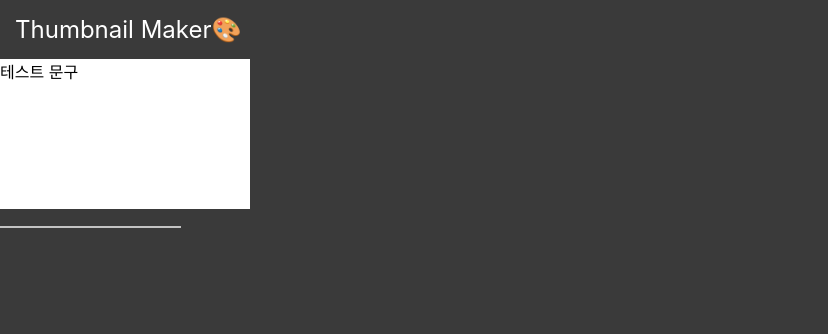
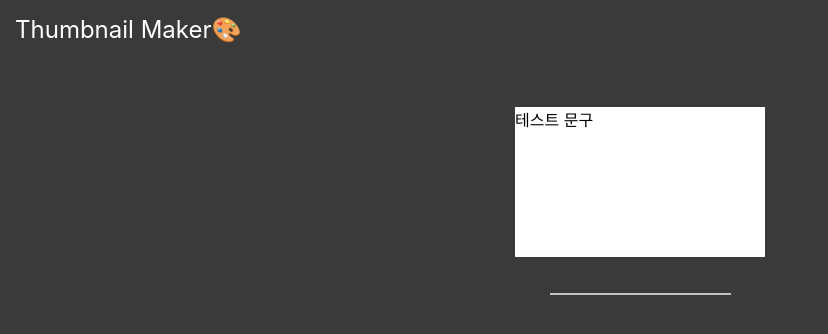
Before and after one commit to Bam-j/Thumbnail-Maker, a React (Create React App) app: page / in a window 1280 px wide. Shown: the top 334 px of the page, without its empty margins (0-828 px from the left). Built offline with nearby package versions, Linux system fonts and the light colour scheme.

Commit message:
메이커 요소 중앙 정렬

```diff
--- a/src/App.jsx
+++ b/src/App.jsx
@@ -8,9 +8,11 @@ const App = () => {
   return (
     <>
       <Header />
-      <div className={'maker-container'}>
-        <ThumbnailPalette/>
-        <TextInput/>
+      <div className={'maker-wrapper'}>
+        <div className={'maker-container'}>
+          <ThumbnailPalette/>
+          <TextInput/>
+        </div>
       </div>
     </>
   );
--- a/src/components/contents/TextInput.jsx
+++ b/src/components/contents/TextInput.jsx
@@ -14,6 +14,8 @@ const InputField = styled.input`
 	border-style: none none solid none;
 	border-bottom-color: #c3c3c3;
 	color: #ffffff;
+	padding-top: 1.25rem;
+	margin: auto;
 
 	&:focus {
 		outline: none;
--- a/src/styles/App.scss
+++ b/src/styles/App.scss
@@ -7,3 +7,14 @@ html, body {
 .App {
   text-align: center;
 }
+
+.maker-wrapper {
+  display: flex;
+  justify-content: center;
+  align-content: center;
+  padding-top: 3rem;
+
+  .maker-container {
+    margin: auto;
+  }
+}
```
